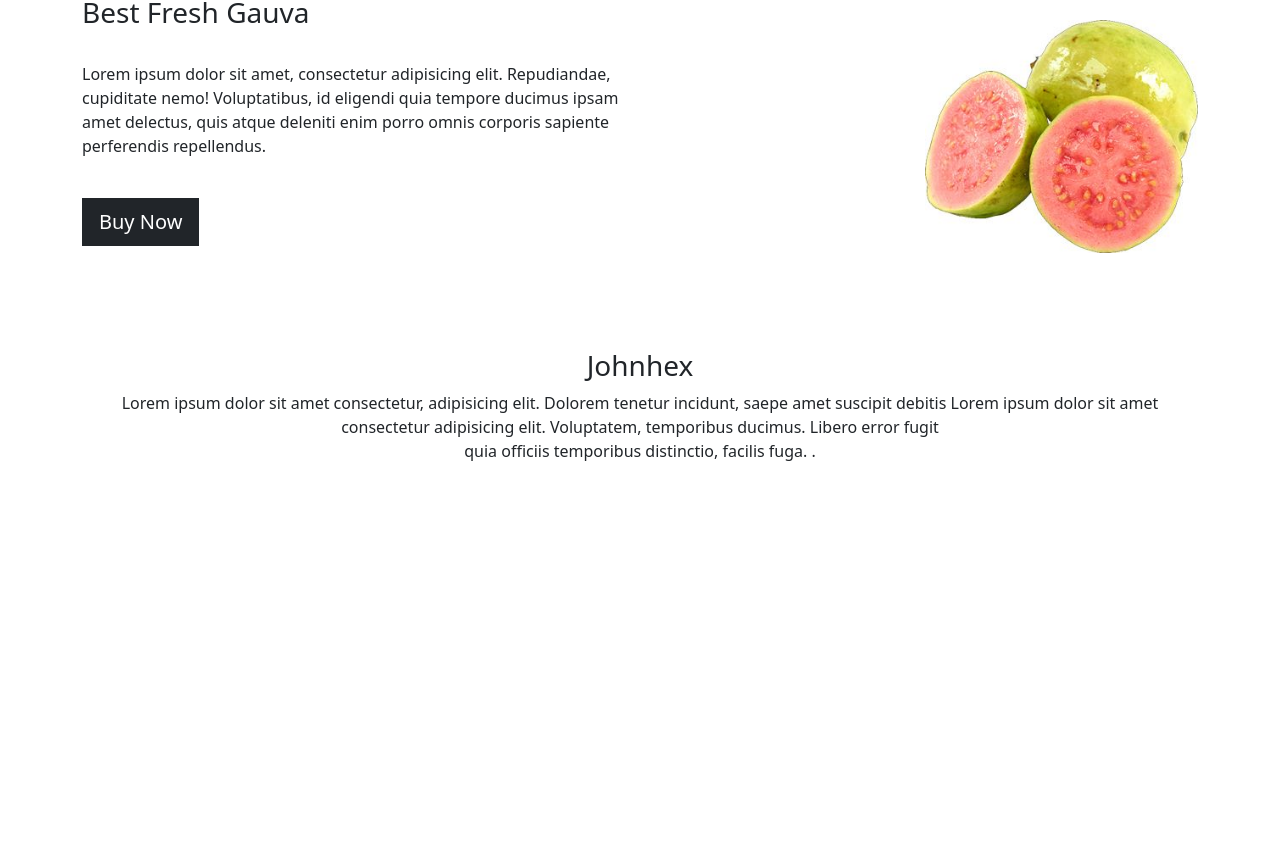
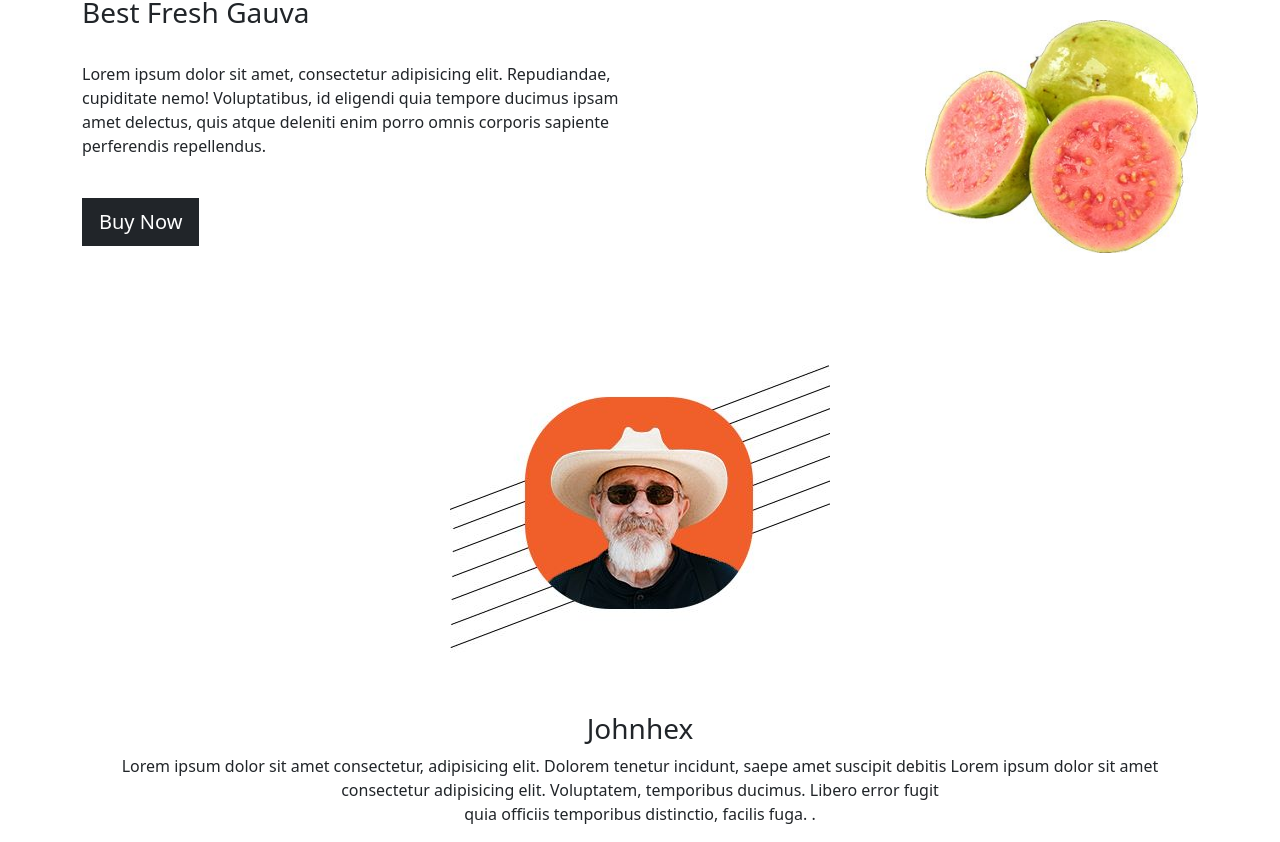
Before and after one commit to Ghullam-Mustafa/React-Assigment-03, a React (Create React App) app: page / in a window 1280 px wide. Shown: the part 2691-3533 px from the top of the page. Before the commit the page ends 3170 px from the top, so only its background shows below. Built offline with nearby package versions, Linux system fonts and the light colour scheme.

Commit message:
section seven

```diff
--- /dev/null
+++ b/src/components/sectionSeven/SectionSeven.js
@@ -0,0 +1,13 @@
+import React from 'react'
+import img from '../../assets/men.jpeg'
+export default function SectionSeven() {
+  return (
+    <div class="container pt-5">
+    <div class="row r">
+      <div class="col-lg-12 col-sm-12 text-center">
+        <img src={img} alt=""/>
+      </div>
+    </div>
+  </div>
+  )
+}
--- a/src/pages/MainPage.js
+++ b/src/pages/MainPage.js
@@ -8,6 +8,7 @@ import SectionThree from '../components/sectionThree/SectionThree';
 import SectionFour from '../components/sectionFour/SectionFour';
 import SectionFive from '../components/sectionFive/SectionFive';
 import SectionSix from '../components/sectionSix/SectionSix';
+import SectionSeven from '../components/sectionSeven/SectionSeven';
 import SectionEight from '../components/sectionEight/SectionEight';
 
 
@@ -21,6 +22,7 @@ export default function MainPage(props) {
     <SectionFour/>
     <SectionFive/>
     <SectionSix/>
+    <SectionSeven/>
     <SectionEight/>
     </>
 
```
